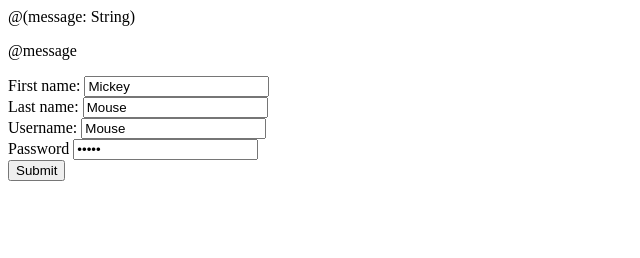
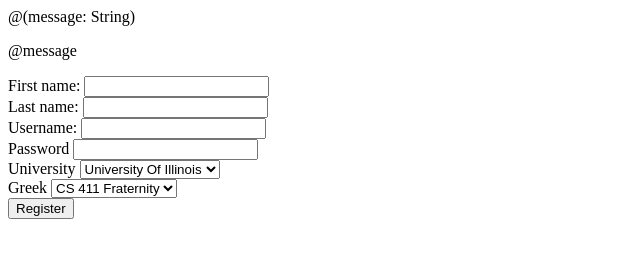
Before and after one commit to banothu2/FratBase, a plain HTML site: page app/views/register.scala.html in a window 1280 px wide. Shown: the whole page, without its empty margins (0-640 px from the left). Drawn offline with Linux system fonts and the light colour scheme.

Commit message:
Register page ready

```diff
--- a/app/views/register.scala.html
+++ b/app/views/register.scala.html
@@ -4,12 +4,21 @@
 <html>
 <body>
 <p>@message</p>
-<form action="demo_form.asp">
-First name: <input type="text" name="FirstName" value="Mickey"><br>
-Last name: <input type="text" name="LastName" value="Mouse"><br>
-Username: <input type="text" name="username" value="Mouse"><br>
-Password <input type="password" name="password" value="Mouse"><br>
-<input type="submit" value="Submit">
+<form action="/auth/register" method="POST">
+	First name: <input type="text" name="FirstName" value=""><br>
+	Last name:	<input type="text" name="LastName" value=""><br>
+	Username: 	<input type="text" name="username" value=""><br>
+	Password 	<input type="password" name="password" value=""><br>
+	University 	<select>
+					<option value="UIUC">University Of Illinois</option>
+				</select>
+	<br>
+	Greek		<select>
+					<option value="CS411">CS 411 Fraternity</option>
+				</select>
+	<br>
+
+	<input type="submit" value="Register">
 </form>
 
 </body>
```
Also changed, not shown: 1 other file.
